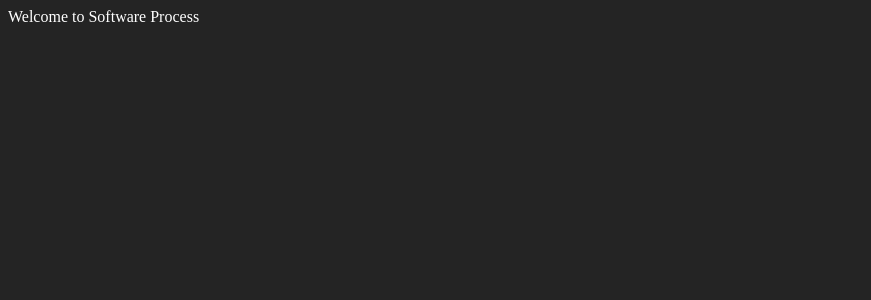
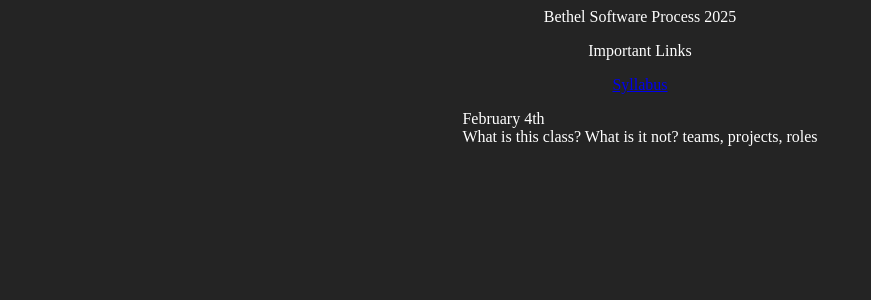
Before and after one commit to spazard1/softwareprocess2025, a React (Vite) app: page / in a window 1280 px wide. Shown: the top 300 px of the page, without its empty margins (0-871 px from the left). Built offline with nearby package versions, Linux system fonts and the light colour scheme.

Commit message:
base schedule

```diff
--- a/src/App.css
+++ b/src/App.css
@@ -2,3 +2,18 @@ body {
   color: white;
   background-color: #242424;
 }
+
+#root {
+  display: flex;
+  flex-direction: column;
+  align-items: center;
+  justify-content: center;
+  gap: 1rem;
+}
+
+.scheduleContainer {
+  display: flex;
+  flex-direction: column;
+  align-items: center;
+  justify-content: center;
+}
--- a/src/App.jsx
+++ b/src/App.jsx
@@ -8,6 +8,7 @@ const App = () => {
     <BrowserRouter>
       <Routes>
         <Route path="/" element={<Home />} />
+        <Route path="/files/*" />
 
         <Route path="*" element={<Navigate replace to="/" />} />
       </Routes>
--- a/src/Home.jsx
+++ b/src/Home.jsx
@@ -1,5 +1,23 @@
 const Home = () => {
-  return <div>Welcome to Software Process</div>;
+  return (
+    <>
+      <div>Bethel Software Process 2025</div>
+
+      <div>Important Links</div>
+      <a href="files/COS420 Syllabus 2025.docx" target="blank">
+        Syllabus
+      </a>
+
+      <div className="scheduleContainer">
+        <div className="scheduleItem">
+          <div className="classDate">February 4th</div>
+          <div className="lectureTopic">
+            What is this class? What is it not? teams, projects, roles
+          </div>
+        </div>
+      </div>
+    </>
+  );
 };
 
 export default Home;
```
Also changed, not shown: 1 other file (tests, documents, lock files or other folders).
